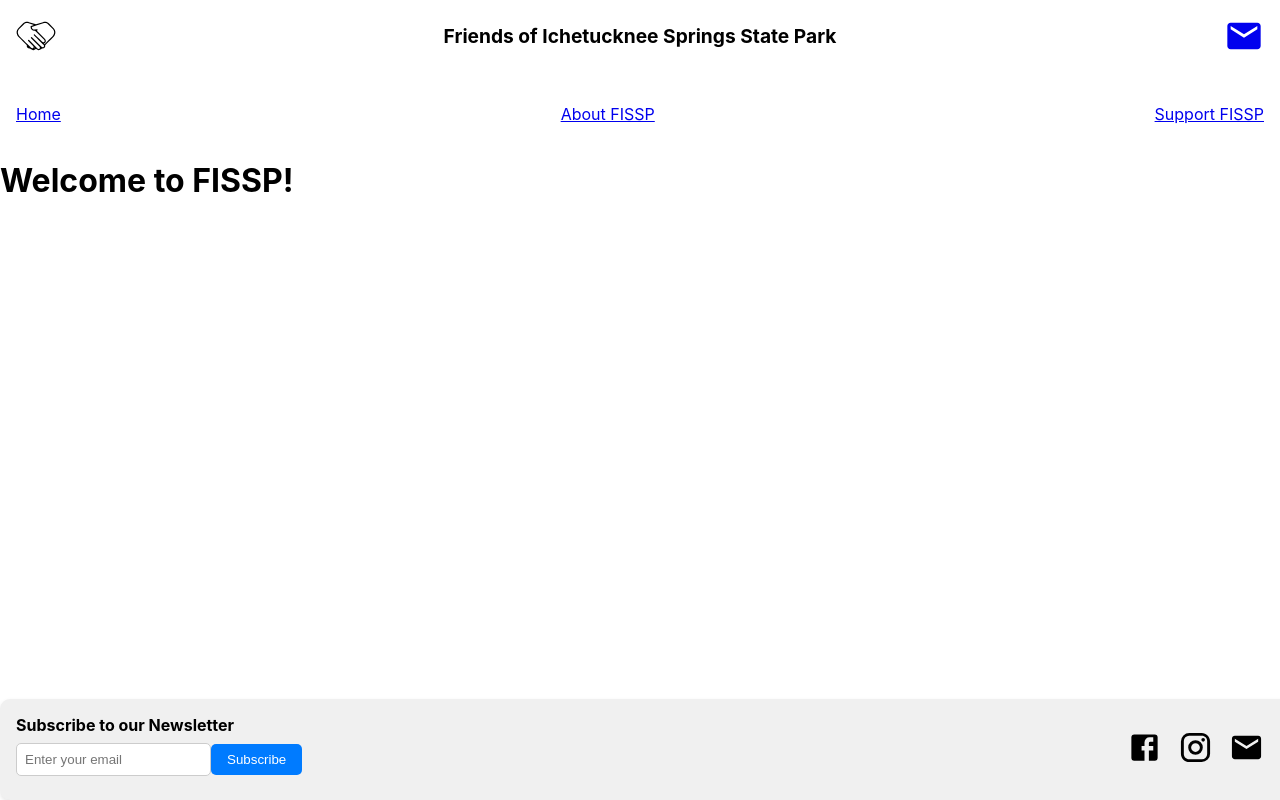
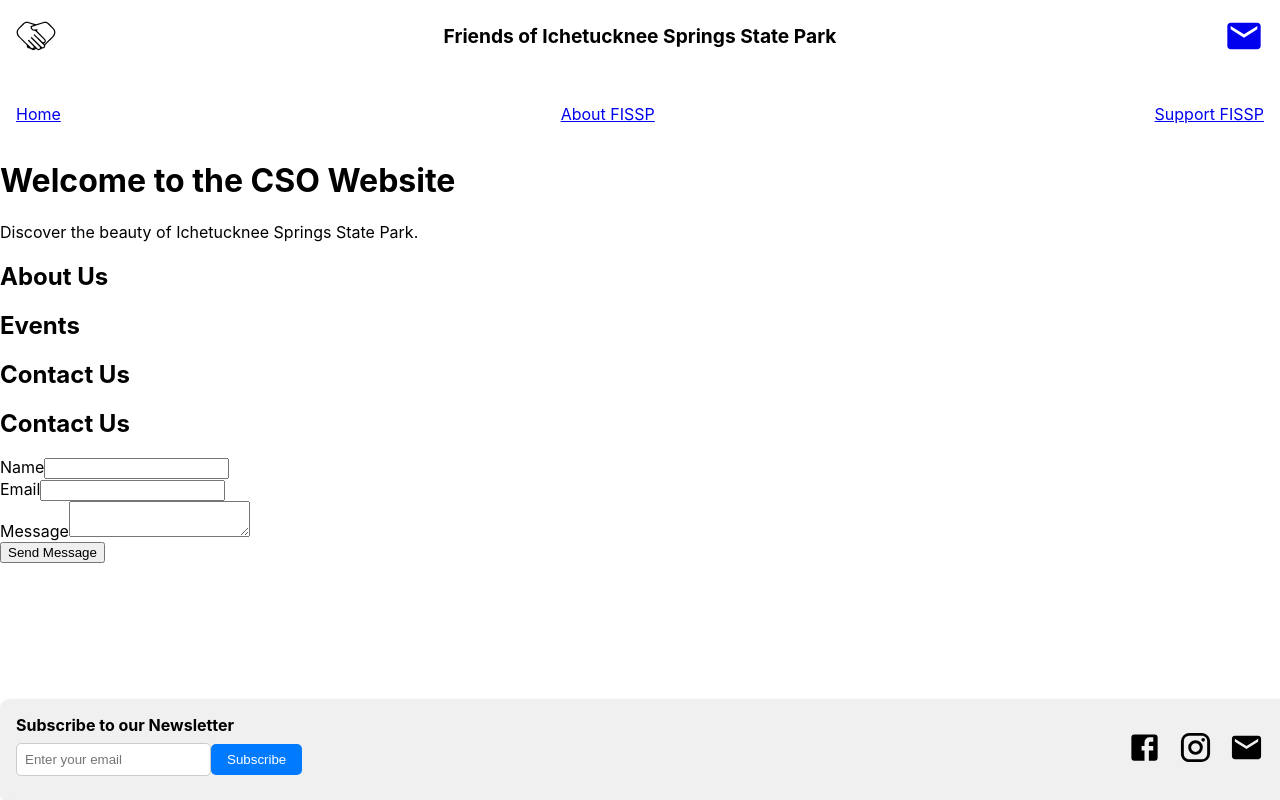
Before and after one commit to d3mmalition/FISSP-Project, a React (Create React App) app: page / in a window 1280 px wide. Built offline with nearby package versions, Linux system fonts and the light colour scheme.

Commit message:
contact form

```diff
--- a/src/components/Homepage.js
+++ b/src/components/Homepage.js
@@ -1,11 +1,28 @@
 import React from 'react';
-import '../App.css'
+import ContactForm from './Homepage/ContactForm';
 
 function Homepage() {
     return (
-        <div>
-            <h1>Welcome to FISSP!</h1>
-            {/* Add other content and components */}
+        <div className="homepage">
+            <div className="hero">
+                {/* Add your hero section content here */}
+                <h1>Welcome to the CSO Website</h1>
+                <p>Discover the beauty of Ichetucknee Springs State Park.</p>
+            </div>
+            <div className="content">
+                <div className="section">
+                    <h2>About Us</h2>
+                    {/* Add content about the CSO */}
+                </div>
+                <div className="section">
+                    <h2>Events</h2>
+                    {/* Add upcoming events or event listings */}
+                </div>
+                <div className="section">
+                    <h2>Contact Us</h2>
+                    <ContactForm />
+                </div>
+            </div>
         </div>
     );
 }
--- /dev/null
+++ b/src/components/Homepage/ContactForm.js
@@ -0,0 +1,58 @@
+import React, { useState } from 'react';
+import '../../App.css';
+
+function ContactForm() {
+    const [name, setName] = useState('');
+    const [email, setEmail] = useState('');
+    const [message, setMessage] = useState('');
+
+    const handleSubmit = (e) => {
+        e.preventDefault();
+        // Handle form submission logic
+        // You can use the form data (name, email, message) for further processing
+        // For example, send an email or store the form data in a database
+        console.log('Form submitted:', { name, email, message });
+        // Reset the form fields
+        setName('');
+        setEmail('');
+        setMessage('');
+    };
+
+    return (
+        <form className="contact-form" onSubmit={handleSubmit}>
+            <h2>Contact Us</h2>
+            <div className="form-group">
+                <label htmlFor="name">Name</label>
+                <input
+                    type="text"
+                    id="name"
+                    value={name}
+                    onChange={(e) => setName(e.target.value)}
+                    required
+                />
+            </div>
+            <div className="form-group">
+                <label htmlFor="email">Email</label>
+                <input
+                    type="email"
+                    id="email"
+                    value={email}
+                    onChange={(e) => setEmail(e.target.value)}
+                    required
+                />
+            </div>
+            <div className="form-group">
+                <label htmlFor="message">Message</label>
+                <textarea
+                    id="message"
+                    value={message}
+                    onChange={(e) => setMessage(e.target.value)}
+                    required
+                ></textarea>
+            </div>
+            <button type="submit">Send Message</button>
+        </form>
+    );
+}
+
+export default ContactForm;
```
